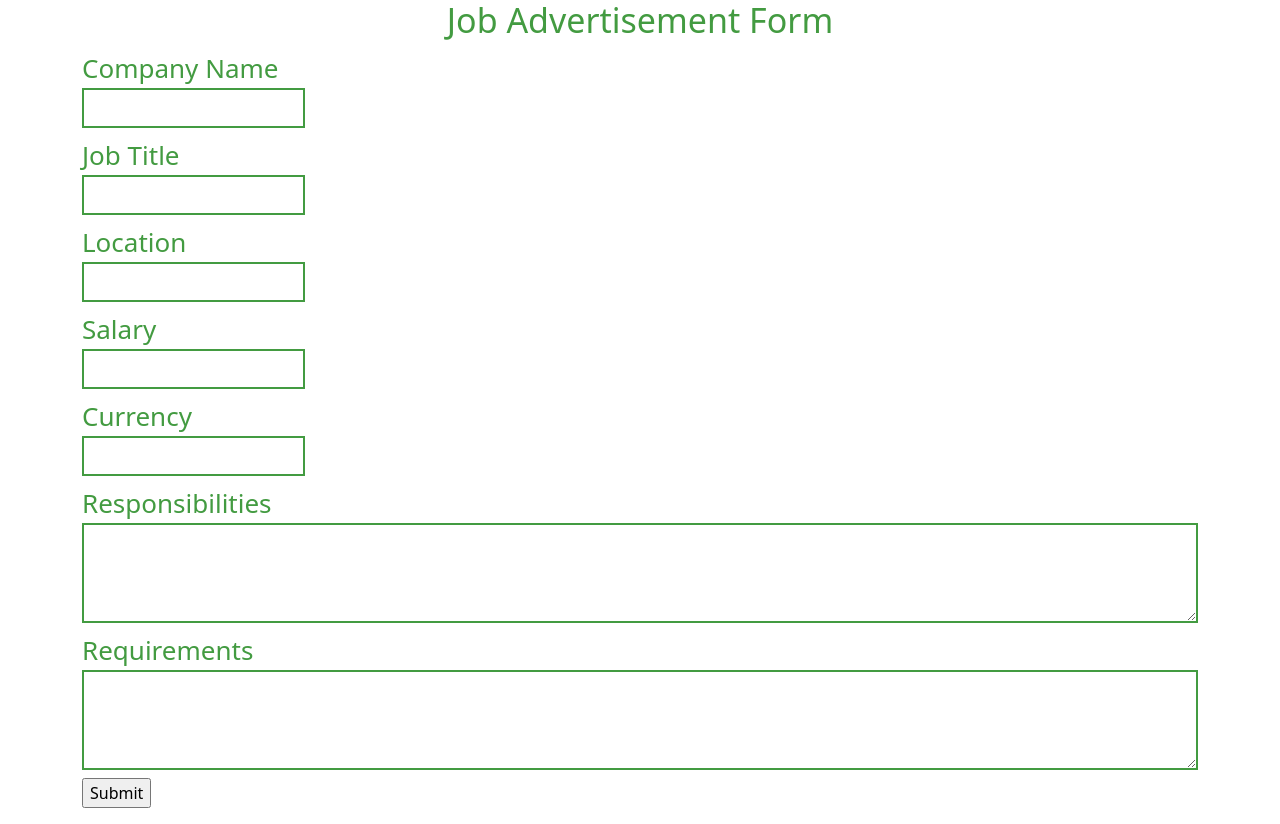
After one commit to piotrwieczorekk/careers_web_app_v2, a Flask app: page /addjob/form in a window 1280 px wide. The commit adds this page. Run offline with Flask 3, Linux system fonts and the light colour scheme; the visitor is signed in with stand-in values (Sample User, id 1).

Commit message:
fixed adding job advertisements

```diff
--- a/app.py
+++ b/app.py
@@ -1,5 +1,5 @@
 from flask import Flask, render_template,jsonify,request, redirect, url_for, session
-from database import engine, get_jobs_from_db, load_job_from_db,add_application_to_db,filter_jobs_from_db,add_user_to_db,check_user,load_user_from_db,load_application_from_db
+from database import engine, get_jobs_from_db, load_job_from_db,add_application_to_db,filter_jobs_from_db,add_user_to_db,check_user,load_user_from_db,load_application_from_db, add_job_ad_to_db
 from sqlalchemy import text
 app = Flask(__name__)
 app.secret_key = 'your_secret_key_here'
@@ -28,11 +28,12 @@ def account():
     user = session.get('user')
     user_data = None
     user_job_app = None
+    job = load_job_from_db(id)
     if user:
         user_data = load_user_from_db(user['user_id'])
         user_job_app = load_application_from_db(user['user_id'])
         # User is logged in, display account information
-        return render_template('account.html', user=user, user_data=user_data, user_job_app = user_job_app)
+        return render_template('account.html', user=user, user_data=user_data, user_job_app = user_job_app,job=job)
     else:
         # User is not logged in, display registration and login forms
         return render_template('account.html', user=None)
@@ -72,10 +73,14 @@ def features():
 @app.route('/job/<id>/form')
 def application_form(id):
     job = load_job_from_db(id)  # Load the job object based on the 'id'
+    user = session.get('user')
     if job:
-        return render_template('application_form.html', job=job)
+      if user:
+        return render_template('application_form.html', job=job,user=user)
+      else:
+        return render_template('account.html')
     else:
-        return 'There is no such job id.', 404
+        return 'There is either no such job ID', 404
 
 
 
@@ -102,6 +107,27 @@ def submit_application(id):
       user_data = load_user_from_db(user['user_id'])
       add_application_to_db(id, data,user_data)
       return render_template('application_form_submitted.html', job=job,application=data, user_data = user_data)
+
+
+@app.route('/addjob/form')
+def job_ad_form():
+    user = session.get('user')
+    if user:
+      return render_template('job_ad_form.html',user=user)
+    else:
+      return render_template('account.html')
+
+
+
+@app.route('/addjob/form/submit',methods=['POST'])
+def submit_job_ad():
+    data = request.form
+    user = session.get('user')
+    user_data = None
+    if user:
+      user_data = load_user_from_db(user['user_id'])
+      add_job_ad_to_db(data,user_data)
+      return render_template('job_ad_form_submitted.html',ad=data, user_data = user_data)
 
 
 
--- a/templates/header.html
+++ b/templates/header.html
@@ -8,7 +8,7 @@
       <ul class="nav nav-pills">
         <li class="nav-item"><a href="/" class="nav-link {{'active bg-green' if request.path == '/' else ''}}" style="color:#439B41; font-size: 20px;" aria-current="page">Home</a></li>
         <li class="nav-item"><a href="/account" class="nav-link {{'active bg-green' if request.path == '/account' else ''}}" style="color:#439B41; font-size: 20px;" aria-current="page">Your Account</a></li>
-        <li class="nav-item"><a href="/" class="nav-link {{'active bg-green' if request.path == '/addjob' else ''}}" style="color:#439B41; font-size: 20px;" aria-current="page">Add Job Advertisement</a></li>
+        <li class="nav-item"><a href="/addjob/form" class="nav-link {{'active bg-green' if request.path == '/addjob/form' else ''}}" style="color:#439B41; font-size: 20px;" aria-current="page">Add Job Advertisement</a></li>
       </ul>
     </header>
   </div>
--- /dev/null
+++ b/templates/job_ad_form.html
@@ -0,0 +1,71 @@
+<head>
+    <meta charset="utf-8">
+    <meta name="viewport" content="width=device-width, initial-scale=1">
+    <link href="https://cdn.jsdelivr.net/npm/bootstrap@5.3.1/dist/css/bootstrap.min.css" rel="stylesheet" integrity="sha384-4bw+/aepP/YC94hEpVNVgiZdgIC5+VKNBQNGCHeKRQN+PtmoHDEXuppvnDJzQIu9" crossorigin="anonymous">
+  <style>
+    .large-textarea {
+      width: 100%;
+      height: 100px;
+    }
+    .large-input, .large-textarea {
+    outline: none; /* Remove the default blue outline */
+    border: 2px solid #439B41; /* Set your custom border color */
+}
+
+.large-textarea {
+    width: 100%;
+    height: 100px;
+}
+
+.large-input {
+    width: 20%;
+    height: 40px;
+}
+    .label-color {
+      color: #439B41;
+      font-size: 26px;
+    }
+
+  </style>
+</head>
+<body>
+  <div class="container">
+<h4 style="text-align:center; color:#439B41; font-size:34px;">Job Advertisement Form</h4>
+<form action="{{ url_for('submit_job_ad') }}" method="post">
+  <div class="mb-2">
+  <label class='label-color' style="text-align:center;">Company Name</label><br>
+  <input type="text" name="company_name" class="large-input">
+  </div>
+
+  <div class="mb-2">
+  <label class='label-color' style="text-align:center;">Job Title</label><br>
+  <input type="text" name="title" class="large-input">
+  </div>
+
+  <div class="mb-2">
+  <label class='label-color' style="text-align:center;">Location</label><br>
+  <input type="text" name="location" class="large-input">
+  </div>
+
+  <div class="mb-2">
+    <label class='label-color' style="text-align:center;">Salary</label><br>
+    <input type="text" name="salary" class="large-input">
+  </div>
+  <div class="mb-2">
+    <label class='label-color' style="text-align:center;">Currency</label><br>
+    <input type ="text" name="currency" class="large-input"></input>
+  </div>
+
+  <div class="mb-2">
+  <label class='label-color' style="text-align:center;">Responsibilities</label><br>
+  <textarea type="text" name="responsibilities" class="large-textarea"></textarea>
+  </div>
+
+  <div class="mb-2">
+    <label class='label-color' style="text-align:center;">Requirements</label><br>
+    <textarea type="text" name="requirements" class="large-textarea"></textarea>
+  </div>
+  <input type="submit" style="text-align:center;">
+</form>
+  </div>
+</body>
```
Also changed, not shown: database.py (+51 -9 lines), templates/account.html (+8 -4 lines), templates/job_ad_form_submitted.html (added, +54 -0 lines).
